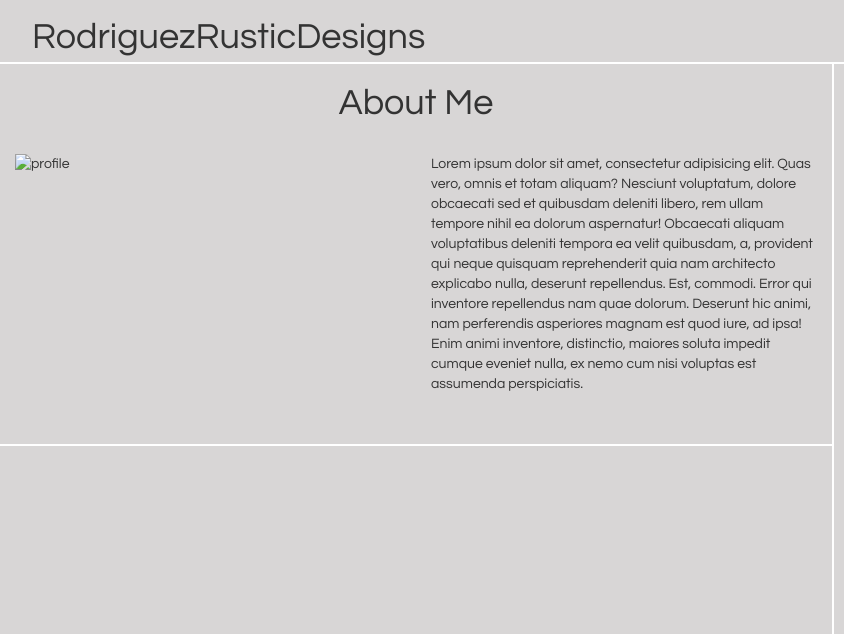
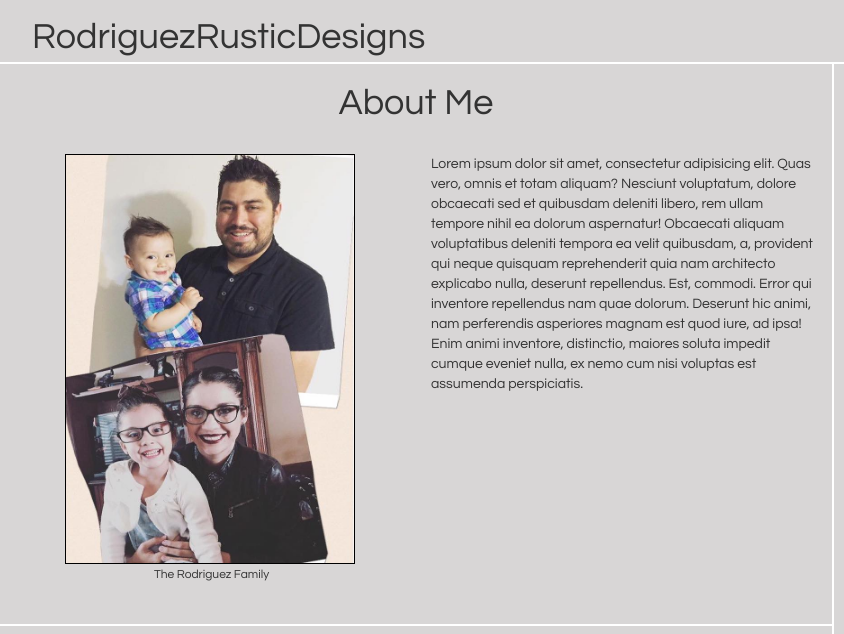
Before and after one commit to garciaryan/carlos-woodwork, a plain HTML site: page index.html in a window 1280 px wide. Shown: the top 634 px of the page, 0-844 px from the left. Drawn offline with Linux system fonts and the light colour scheme.

Commit message:
profile stuff

```diff
--- a/css/style.css
+++ b/css/style.css
@@ -83,3 +83,20 @@ header {
   padding-bottom: 40px;
   border-bottom: 2px solid #fff;
 }
+
+#profile-img {
+  height: 410px;
+  width: 290px;
+  position: relative;
+  left: 50px;
+  border: 1px solid #000;
+
+}
+
+.profile>span {
+  display: inline-block;
+  text-align: center;
+  position: relative;
+  left: 139px;
+  font-size: 12px;
+}
--- a/index.html
+++ b/index.html
@@ -54,8 +54,9 @@
         </div>
       </div>
       <div class="row spacing"><!-- NEEDS BETTER NAME -->
-        <div class="col-md-6">
-          <img src="#" alt="profile">
+        <div class="col-md-6 profile">
+          <img src="img/rodriguez-family.jpg" alt="profile" id="profile-img">
+          <span>The Rodriguez Family</span>
         </div>
         <div class="col-md-6">
           <p><span>Lorem ipsum dolor sit amet, consectetur adipisicing elit. Quas vero, omnis et totam aliquam? Nesciunt voluptatum, dolore obcaecati sed et quibusdam deleniti libero, rem ullam tempore nihil ea dolorum aspernatur!</span>
```
Also changed, not shown: img/rodriguez-family.jpg (added).
